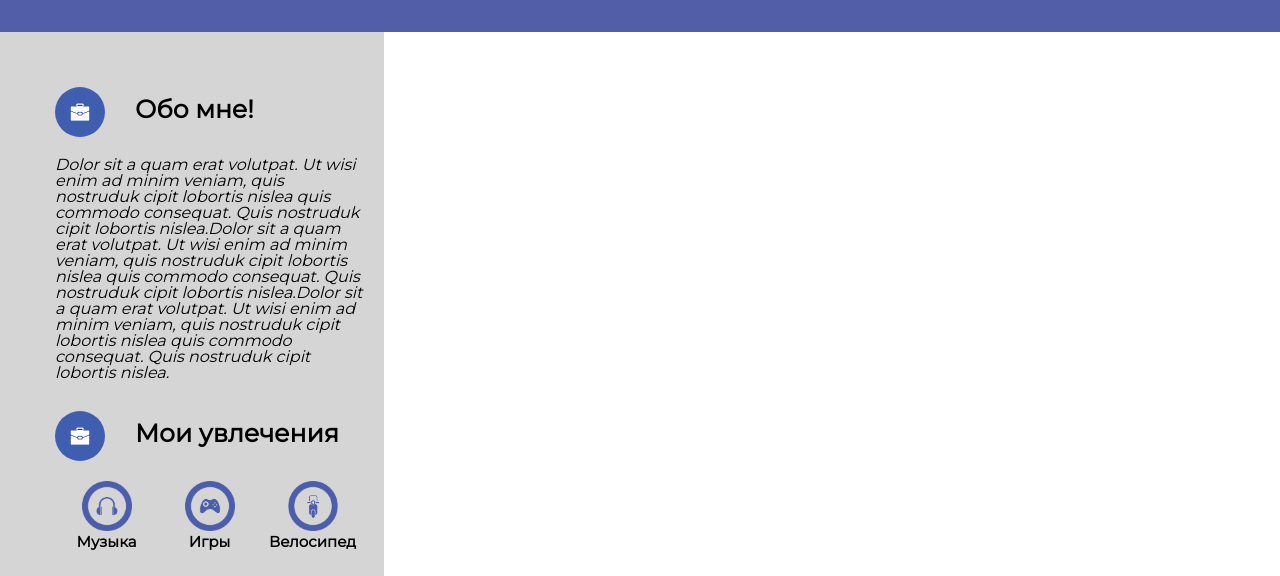
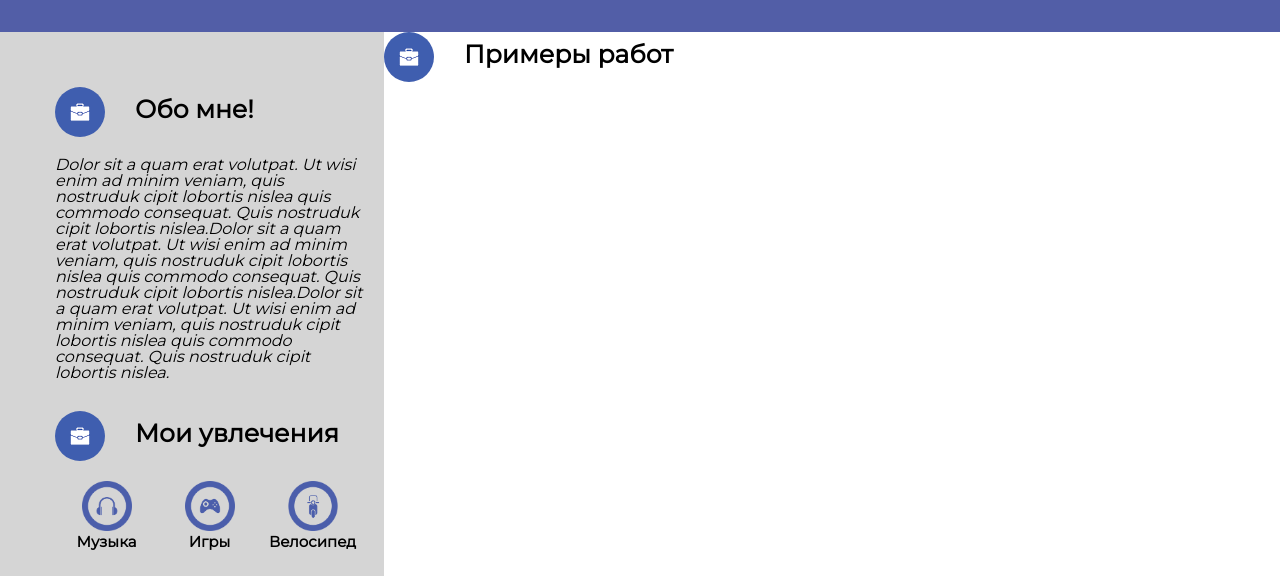
Before and after one commit to StDinKo/it_s, a plain HTML site: page about.html in a window 1280 px wide. Shown: the part 203-779 px from the top of the page. Drawn offline with Linux system fonts and the light colour scheme.

Commit message:
adde right content section

```diff
--- a/about.html
+++ b/about.html
@@ -92,6 +92,13 @@
                 </div>
             </div>
             <div class="section-right">
+                <div class="section-left__title">
+                    <img class="section-left__title_img" src="assets/pin/ellipse.png" alt="">
+                    <h2 class="section-left__title_text">Примеры работ</h2>
+                </div>
+                <div class="section-right__item">
+
+                </div>
 
             </div>
 
```
